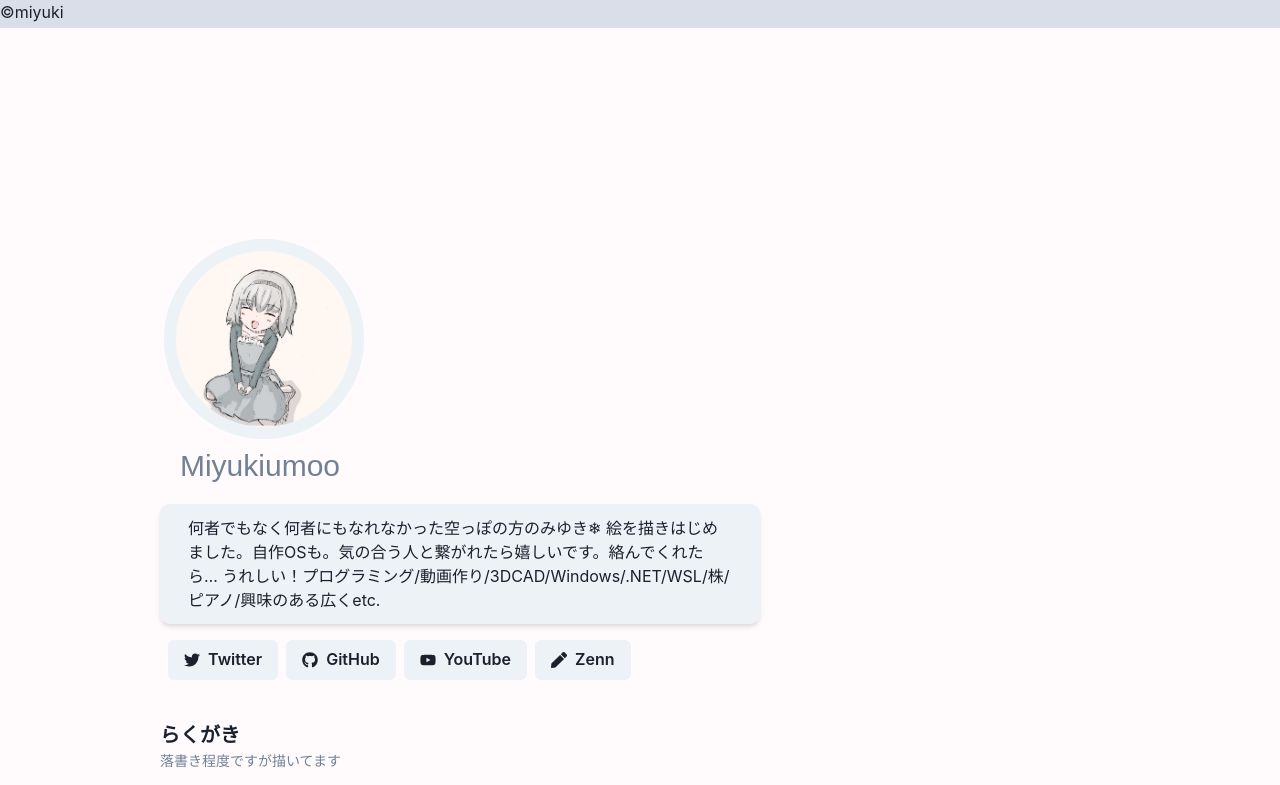
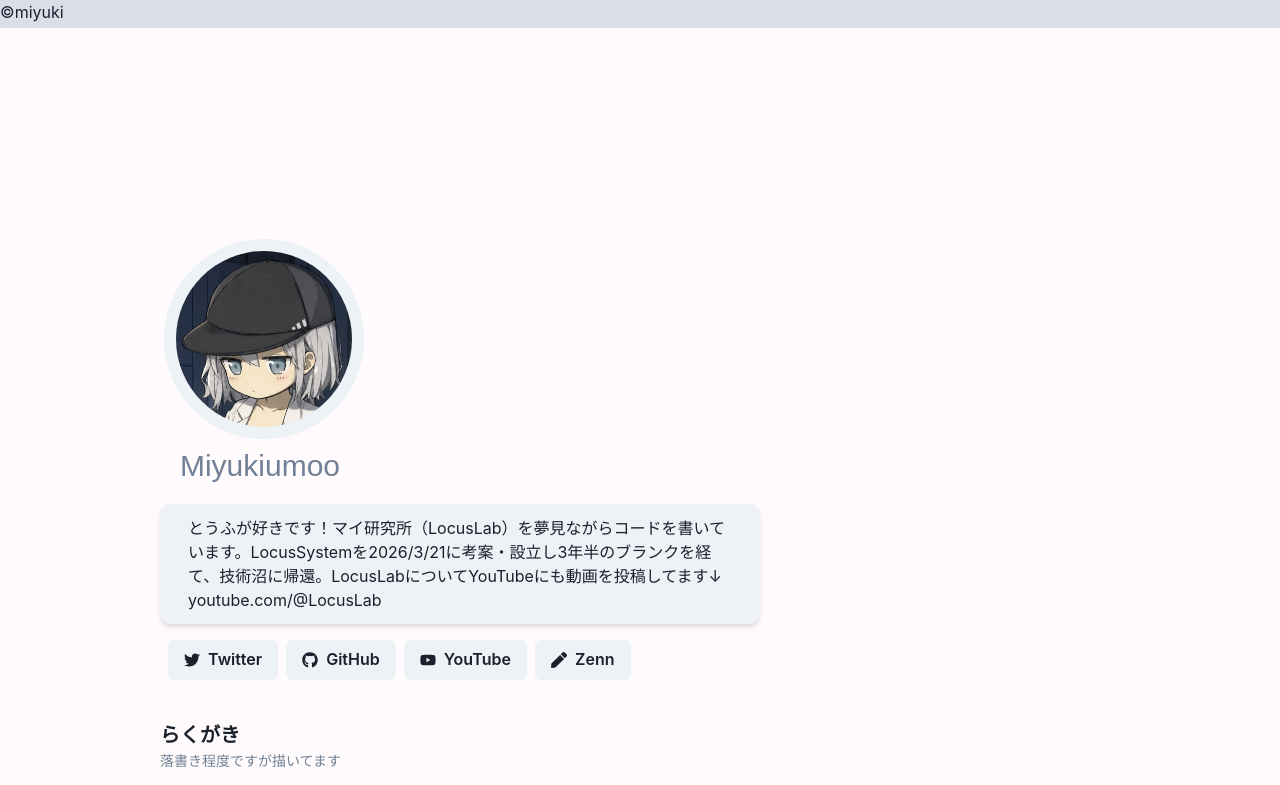
Before and after one commit to miyukic/profile, a React (Create React App) app: page / in a window 1280 px wide. Shown: the top 785 px of the page. Built offline with nearby package versions, Linux system fonts and the light colour scheme.

Commit message:
プロフィール文章と画像を最新のZennプロフィールに合わせて更新

```diff
--- a/src/Profile.tsx
+++ b/src/Profile.tsx
@@ -15,7 +15,7 @@ const Profile: React.VFC = () => {
         <Icon image={IconPng} width={size} height={size} isCenter={false}></Icon>
             <Box bg='gray.100' shadow="md" rounded={"10"} width={600}>
                 <Box margin={4} padding={3}>
-                    何者でもなく何者にもなれなかった空っぽの方のみゆき❄ 絵を描きはじめました。自作OSも。気の合う人と繋がれたら嬉しいです。絡んでくれたら… うれしい！プログラミング/動画作り/3DCAD/Windows/.NET/WSL/株/ピアノ/興味のある広くetc.
+                    とうふが好きです！マイ研究所（LocusLab）を夢見ながらコードを書いています。LocusSystemを2026/3/21に考案・設立し3年半のブランクを経て、技術沼に帰還。LocusLabについてYouTubeにも動画を投稿してます↓ youtube.com/@LocusLab
                 </Box>
             </Box>
 
```
Also changed, not shown: src/icon.png.
